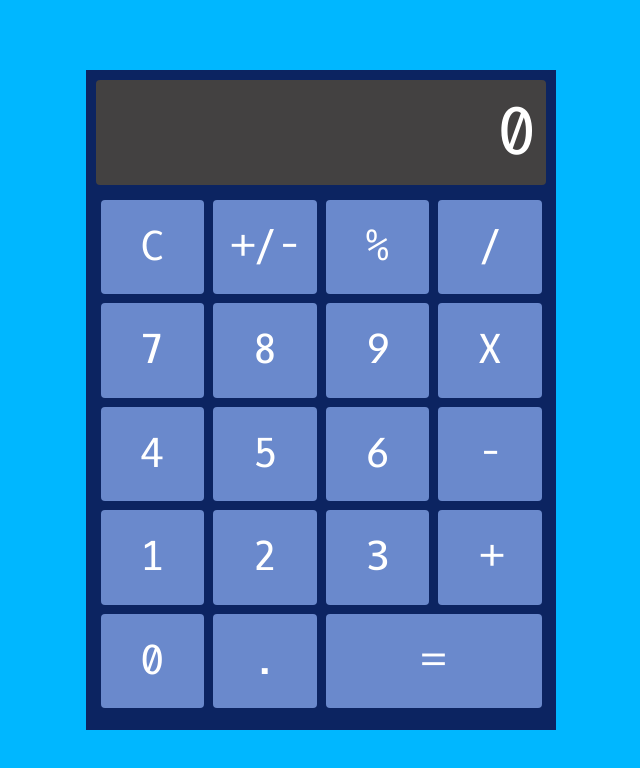
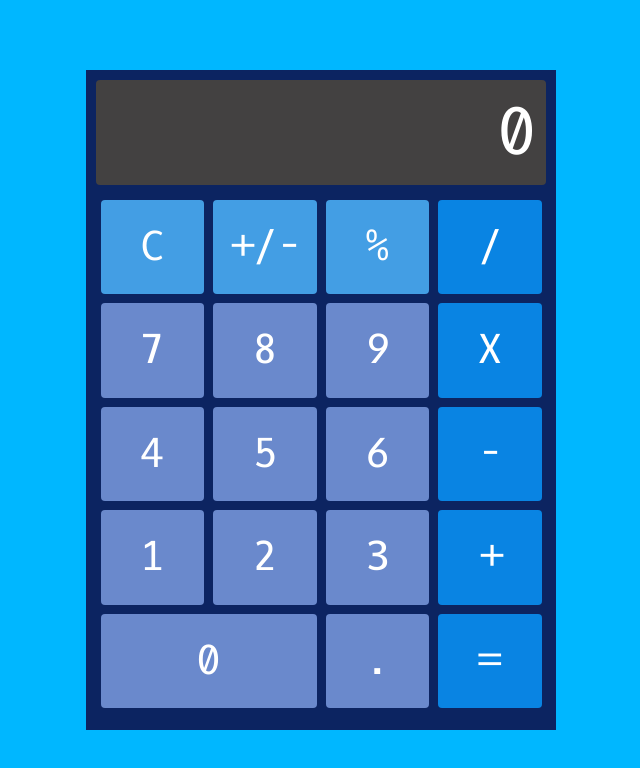
Before and after one commit to kavinchai/calculator, a React (Create React App) app: page / in a window 1280 px wide. Shown: the top 768 px of the page, without its empty margins (319-959 px from the left). Built offline with nearby package versions, Linux system fonts and the light colour scheme.

Commit message:
Restyled calc button format

```diff
--- a/src/App.css
+++ b/src/App.css
@@ -70,7 +70,21 @@
   margin: 1%;
 }
 
+.btn0,
+.btn1,
+.btn2 {
+  background-color: #439ee4;
+}
+
+.btn3,
+.btn7,
+.btn11,
+.btn15,
 .btn18 {
+  background-color: #0984e3;
+}
+
+.btn16 {
   width: 48%;
 }
 
--- a/src/App.js
+++ b/src/App.js
@@ -5,6 +5,7 @@ import { calcBtnVal, maxDisplay } from "./constants";
 const App = () => {
   const [displayNum, setDisplayNum] = useState("");
   const [inputList, setInputList] = useState([]);
+  const [listCalc, setListCal] = useState([]);
   const containsDecimalChar = (element) => {
     return element === ".";
   };
```
